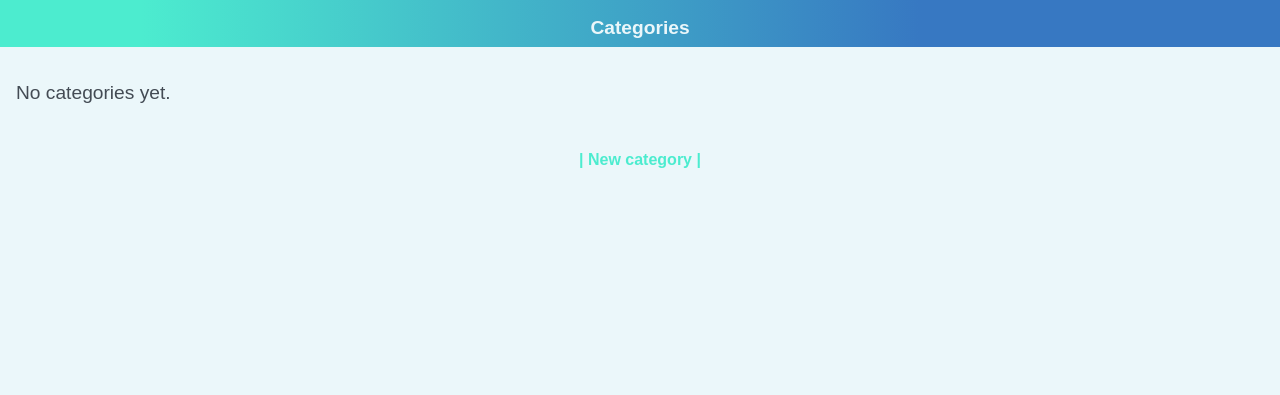
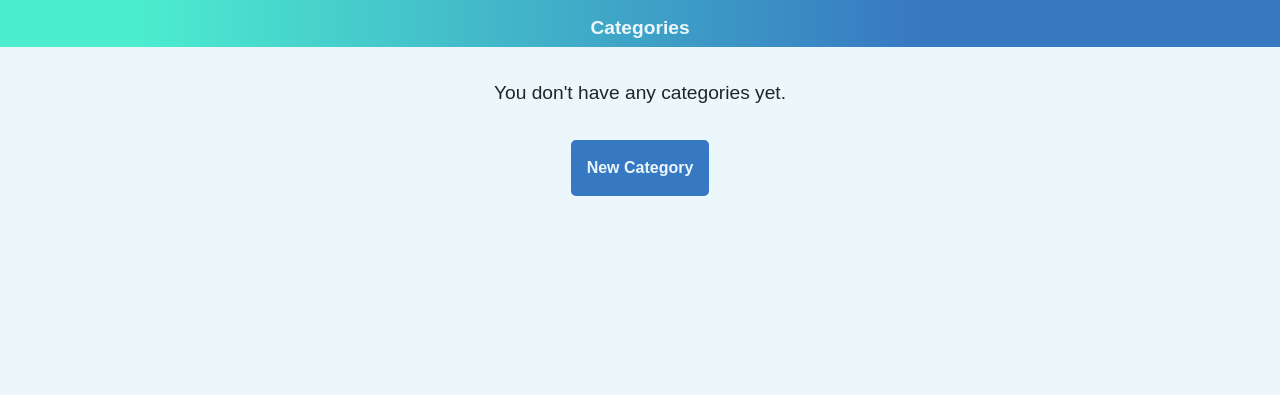
Before and after one commit to ahzamir/budget-app, a Rails app: page /users/1/categories in a window 1280 px wide. Shown: the part 69-464 px from the top of the page. Run offline with Rails 7, Linux system fonts and the light colour scheme; the visitor is signed in with stand-in values (Sample User, id 1); data that the repository does not hold is empty; style sheets or scripts are compiled from the project's sources; some libraries are stand-ins or nearby versions.

Commit message:
added some design to the main section of categories page

```diff
--- a/app/assets/stylesheets/application.scss
+++ b/app/assets/stylesheets/application.scss
@@ -281,7 +281,6 @@ form label {
   background: linear-gradient(270deg, rgba(55,120,194,1) 28%, rgba(76,236,207,1) 89%);
 }
 
-.categories,
 .expenses {
   display: flex;
   flex-wrap: wrap;
--- a/app/views/categories/index.html.erb
+++ b/app/views/categories/index.html.erb
@@ -2,23 +2,22 @@
   <div class="page-header">
     <h2>Categories</h2>
   </div>
-  <p style="color: green"><%= notice %></p>
   <div id="categories" class="categories">
     <% if @categories.any? %>
-      <ul>
-        <p>Click on a category name to see all expenses for that category.</p>
+      <ul class="list-group">
+        <p class="alert-info">Click on category name to see its expenses.</p>
         <% @categories.each do |category| %>
-          <li>
+          <li class="list-group-item">
             <%= render category %>
           </li>
         <% end %>
       </ul>
     <% else %>
-      <p>No categories yet.</p>
+      <p class="alert-info text-center text-dark">You don't have any categories yet.</p>
     <% end %>
   </div>
 
-  <%= link_to "| New category |", new_user_category_path(current_user) %>
+  <%= link_to "New Category", new_user_category_path(current_user), class: "link-buttons" %>
 <% else %>
   <div>
     <h3 class="alert-msg">You are not signed in</h3>
```
